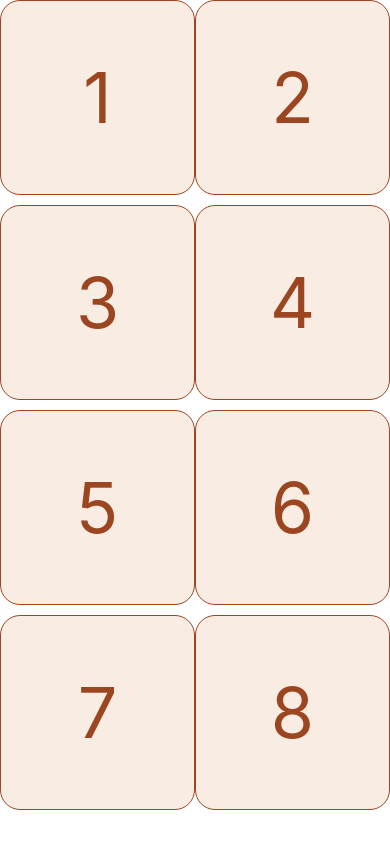
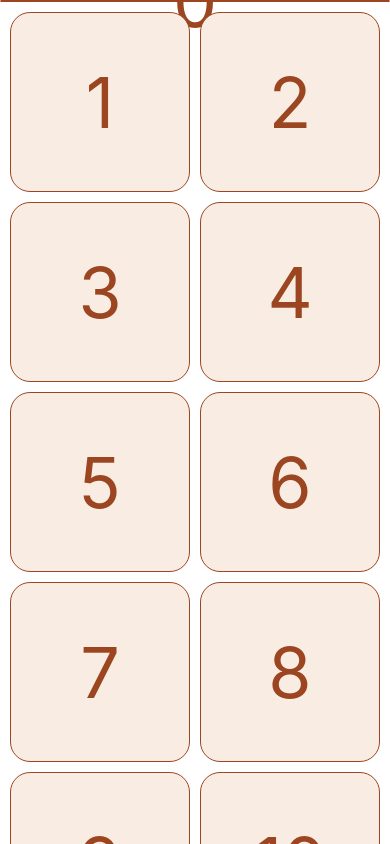
Before and after one commit to Viplav-Jha/React-Native-Mobile-dev, a React Native app: screen / in a window 390 px wide. Built offline with nearby package versions, Linux system fonts and the light colour scheme.

Commit message:
Daylist comp added

```diff
--- a/App.tsx
+++ b/App.tsx
@@ -1,24 +1,23 @@
-import { StatusBar } from 'expo-status-bar';
-import { StyleSheet, Text, View ,FlatList} from 'react-native';
+import { StatusBar } from "expo-status-bar";
+import { StyleSheet, Text, View, FlatList } from "react-native";
+import DayListItem from "./src/components/core/DayListItem";
 
 export default function App() {
+  const days = [...Array(24)].map((val, Index) => Index + 1);
 
-  const days =[1,2,3,4,5,6,7,8]
   return (
     <View style={styles.container}>
+      <DayListItem day={0}/>
 
-<FlatList
+
+      <FlatList
         data={days}
         contentContainerStyle={styles.content}
+        columnWrapperStyle={styles.column}
         numColumns={2}
-        renderItem={({ item }) => (
-          <View style={styles.box}>
-            <Text style={styles.text}>{item}</Text>
-          </View>
-        )}
-
+        renderItem={({ item }) => <DayListItem day ={item}/>}
       />
-{/*
+      {/*
       {days.map((day)=>(
          <View style={styles.box} key={day}>
          <Text style={styles.text}>{day}</Text>
@@ -33,26 +32,12 @@
 const styles = StyleSheet.create({
   container: {
     flex: 1,
-
   },
-  content:{
-    gap:10
+  content: {
+    gap: 10,
+    padding: 10,
   },
-  box:{
-    backgroundColor:'#F9EDE3',
-    // width:100,
-    // height:100,
-    flex:1,
-    aspectRatio:1,
-
-    borderWidth:StyleSheet.hairlineWidth,
-    borderColor:'#9b4521',
-    borderRadius:20,
-    justifyContent:'center',
-    alignItems:'center'
+  column: {
+    gap: 10,
   },
-  text:{
-    color:'#9b4521',
-    fontSize:70
-  }
 });
--- a/package.json
+++ b/package.json
@@ -17,6 +17,7 @@
   "devDependencies": {
     "@babel/core": "^7.20.0",
     "@types/react": "~18.2.14",
+    "@types/react-native": "^0.72.8",
     "typescript": "^5.1.3"
   },
   "private": true
--- /dev/null
+++ b/src/components/core/DayListItem.tsx
@@ -0,0 +1,35 @@
+import { Text,View,StyleSheet } from "react-native";
+
+type DayListItem ={
+    day: number;
+};
+
+export default function DayListItem({day}:DayListItem) {
+    console.log();
+    return (
+        <View style={styles.box}>
+            <Text style={styles.text}>{day}</Text>
+        </View>
+    )
+}
+
+const styles = StyleSheet.create({
+
+    box:{
+      backgroundColor:'#F9EDE3',
+      // width:100,
+      // height:100,
+      flex:1,
+      aspectRatio:1,
+
+      borderWidth:StyleSheet.hairlineWidth,
+      borderColor:'#9b4521',
+      borderRadius:20,
+      justifyContent:'center',
+      alignItems:'center'
+    },
+    text:{
+      color:'#9b4521',
+      fontSize:70
+    }
+  });
```
Also changed, not shown: 1 other file (tests, documents, lock files or other folders).
